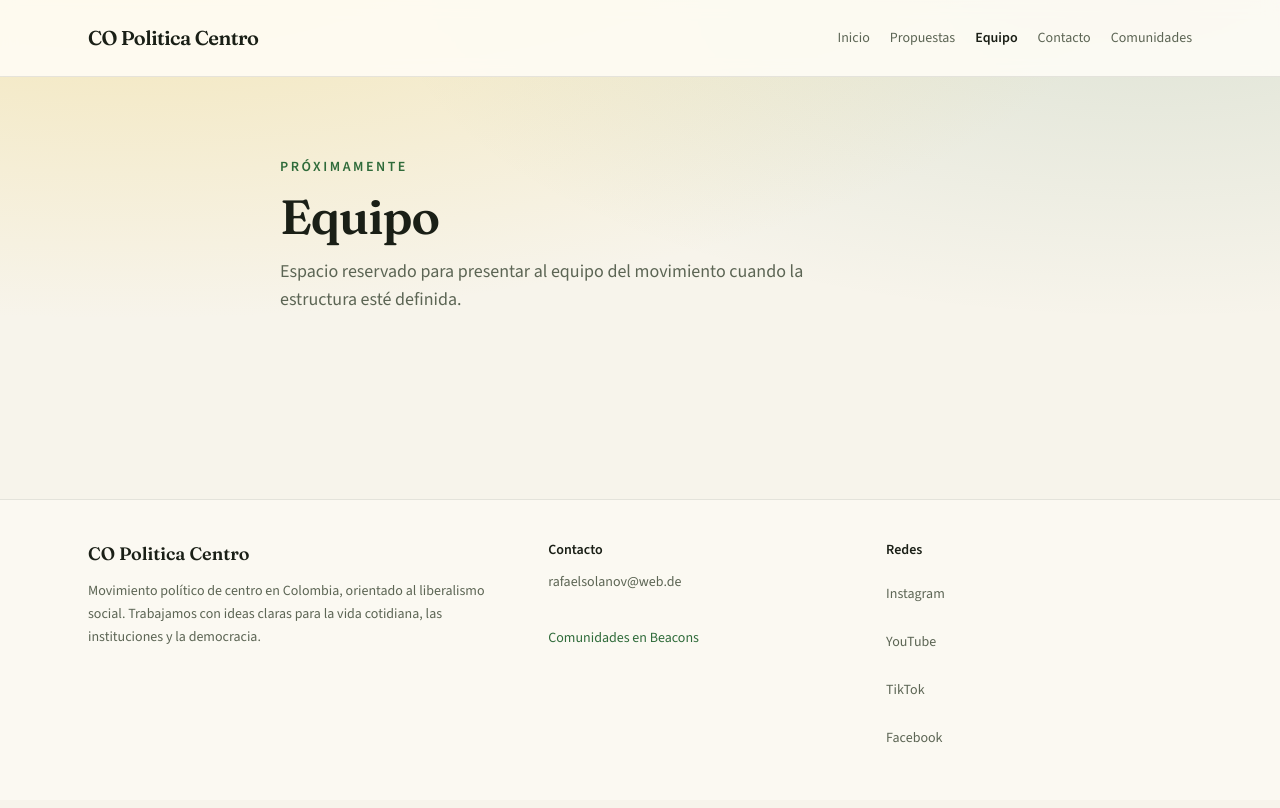
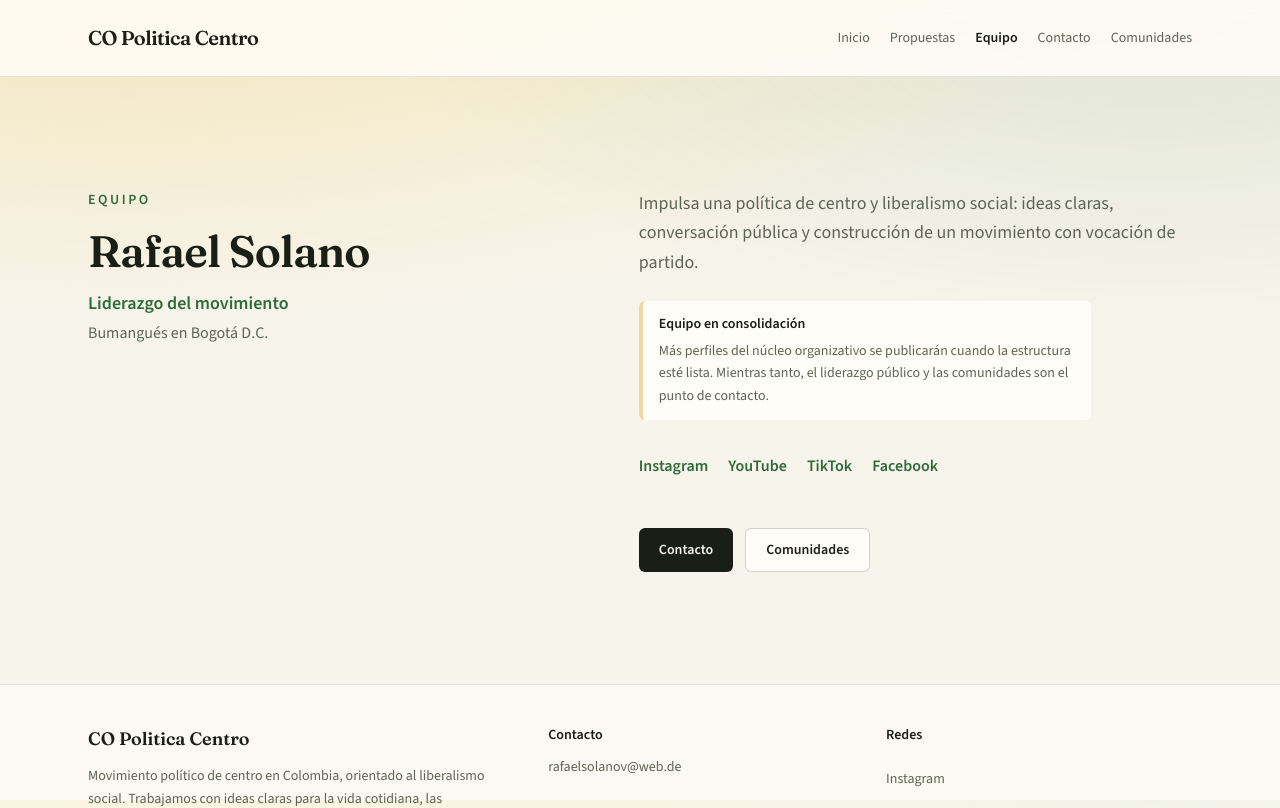
Before and after one commit to CO-Politica-Centro/web-portal, a Next.js app: page /equipo in a window 1280 px wide. Shown: the top 808 px of the page. Built offline with nearby package versions, Linux system fonts and the light colour scheme; no server answers.

Commit message:
feat(pages): real propuestas equipo and contacto content

```diff
--- a/src/app/contacto/page.tsx
+++ b/src/app/contacto/page.tsx
@@ -1,15 +1,84 @@
 import type { Metadata } from "next";
-import { ComingSoon } from "@/components/coming-soon";
+import Link from "next/link";
+import { site } from "@/content/site";
 
 export const metadata: Metadata = {
   title: "Contacto",
+  description:
+    "Contacto de prensa y participación de CO Politica Centro: email, Beacons y redes.",
 };
 
 export default function ContactoPage() {
   return (
-    <ComingSoon
-      title="Contacto"
-      description="Mientras armamos el formulario, escribe a rafaelsolanov@web.de para publicidad y prensa."
-    />
+    <div className="section-space">
+      <div className="container-page max-w-3xl">
+        <p className="eyebrow">Contacto</p>
+        <h1 className="section-title mt-4">Hablemos</h1>
+        <p className="text-muted mt-4 text-lg leading-relaxed">
+          Para publicidad, prensa o alianzas escribe al correo oficial. Para
+          sumarte a comunidades y canales del movimiento, usa Beacons.
+        </p>
+
+        <dl className="mt-12 space-y-8">
+          <div>
+            <dt className="font-semibold">Publicidad y prensa</dt>
+            <dd className="mt-2">
+              <a
+                className="text-brand-green inline-flex min-h-11 items-center text-lg font-semibold underline-offset-4 hover:underline"
+                href={`mailto:${site.urls.email}`}
+              >
+                {site.urls.email}
+              </a>
+            </dd>
+          </div>
+          <div>
+            <dt className="font-semibold">Comunidades</dt>
+            <dd className="text-muted mt-2 leading-relaxed">
+              Directorio oficial de grupos y redes:
+            </dd>
+            <dd className="mt-2">
+              <a
+                className="btn-primary"
+                href={site.urls.beacons}
+                target="_blank"
+                rel="noopener noreferrer"
+              >
+                Abrir Beacons
+              </a>
+            </dd>
+          </div>
+          <div>
+            <dt className="font-semibold">Redes de Rafael Solano</dt>
+            <dd className="mt-3">
+              <ul className="flex flex-wrap gap-x-5 gap-y-2">
+                {site.leadership.links.map((link) => (
+                  <li key={link.href}>
+                    <a
+                      href={link.href}
+                      target="_blank"
+                      rel="noopener noreferrer"
+                      className="text-brand-green inline-flex min-h-11 items-center font-semibold underline-offset-4 hover:underline"
+                    >
+                      {link.label}
+                    </a>
+                  </li>
+                ))}
+              </ul>
+            </dd>
+          </div>
+        </dl>
+
+        <p className="text-muted mt-12 text-sm leading-relaxed" role="note">
+          {site.disclaimer}
+        </p>
+
+        <Link
+          href="/"
+          className="text-foreground mt-8 inline-flex min-h-11 items-center font-semibold underline-offset-4 hover:underline"
+        >
+          Volver al inicio
+        </Link>
+      </div>
+    </div>
   );
 }
--- a/src/app/equipo/page.tsx
+++ b/src/app/equipo/page.tsx
@@ -1,15 +1,72 @@
 import type { Metadata } from "next";
-import { ComingSoon } from "@/components/coming-soon";
+import Link from "next/link";
+import { site } from "@/content/site";
 
 export const metadata: Metadata = {
   title: "Equipo",
+  description:
+    "Liderazgo de CO Politica Centro: Rafael Solano y un equipo en consolidación.",
 };
 
 export default function EquipoPage() {
+  const { leadership } = site;
+
   return (
-    <ComingSoon
-      title="Equipo"
-      description="Espacio reservado para presentar al equipo del movimiento cuando la estructura esté definida."
-    />
+    <div className="section-space">
+      <div className="container-page grid gap-12 lg:grid-cols-[1fr_1.1fr]">
+        <div>
+          <p className="eyebrow">Equipo</p>
+          <h1 className="section-title mt-4">{leadership.name}</h1>
+          <p className="text-brand-green mt-3 text-lg font-semibold">
+            {leadership.role}
+          </p>
+          <p className="text-muted mt-1">{leadership.location}</p>
+        </div>
+
+        <div className="space-y-6">
+          <p className="text-muted max-w-prose text-lg leading-relaxed">
+            {leadership.bio}
+          </p>
+          <aside
+            className="border-accent/40 bg-surface max-w-prose rounded-md border-l-4 px-4 py-3 text-sm leading-relaxed"
+            role="note"
+          >
+            <p className="font-semibold">Equipo en consolidación</p>
+            <p className="text-muted mt-1">
+              Más perfiles del núcleo organizativo se publicarán cuando la
+              estructura esté lista. Mientras tanto, el liderazgo público y las
+              comunidades son el punto de contacto.
+            </p>
+          </aside>
+          <ul className="flex flex-wrap gap-x-5 gap-y-2">
+            {leadership.links.map((link) => (
+              <li key={link.href}>
+                <a
+                  href={link.href}
+                  target="_blank"
+                  rel="noopener noreferrer"
+                  className="text-brand-green inline-flex min-h-11 items-center font-semibold underline-offset-4 hover:underline"
+                >
+                  {link.label}
+                </a>
+              </li>
+            ))}
+          </ul>
+          <div className="flex flex-col gap-3 pt-4 sm:flex-row">
+            <Link href="/contacto" className="btn-primary">
+              Contacto
+            </Link>
+            <a
+              href={site.urls.beacons}
+              target="_blank"
+              rel="noopener noreferrer"
+              className="btn-secondary"
+            >
+              Comunidades
+            </a>
+          </div>
+        </div>
+      </div>
+    </div>
   );
 }
--- a/src/app/propuestas/page.tsx
+++ b/src/app/propuestas/page.tsx
@@ -1,15 +1,79 @@
 import type { Metadata } from "next";
-import { ComingSoon } from "@/components/coming-soon";
+import Link from "next/link";
+import { site } from "@/content/site";
 
 export const metadata: Metadata = {
   title: "Propuestas",
+  description:
+    "Programa por pilares del movimiento CO Politica Centro: economía, seguridad, educación y democracia.",
 };
 
 export default function PropuestasPage() {
   return (
-    <ComingSoon
-      title="Propuestas"
-      description="Aquí publicaremos el programa y las propuestas del movimiento. Esta ruta está lista para contenido."
-    />
+    <div className="section-space">
+      <div className="container-page">
+        <p className="eyebrow">Programa</p>
+        <h1 className="section-title mt-4 max-w-3xl">Propuestas</h1>
+        <p className="text-muted mt-4 max-w-2xl text-lg leading-relaxed">
+          Cuatro ejes para orientar el debate público. Este es un marco
+          provisional del movimiento en consolidación: ideas para discutir,
+          mejorar y convertir en programa.
+        </p>
+
+        <nav aria-label="Índice de pilares" className="mt-10">
+          <ul className="flex flex-wrap gap-3">
+            {site.pillars.map((pillar) => (
+              <li key={pillar.slug}>
+                <a href={`#${pillar.slug}`} className="btn-secondary text-sm">
+                  {pillar.title}
+                </a>
+              </li>
+            ))}
+          </ul>
+        </nav>
+
+        <div className="mt-16 space-y-16">
+          {site.pillars.map((pillar, index) => (
+            <article
+              key={pillar.slug}
+              id={pillar.slug}
+              className="border-foreground/10 scroll-mt-28 border-t pt-10"
+            >
+              <p className="text-muted text-sm font-semibold tracking-wide">
+                Pilar 0{index + 1}
+              </p>
+              <h2 className="font-display mt-3 text-3xl font-semibold">
+                {pillar.title}
+              </h2>
+              <p className="text-muted mt-4 max-w-prose text-lg leading-relaxed">
+                {pillar.body}
+              </p>
+              <ul className="mt-6 space-y-2">
+                {pillar.highlights.map((item) => (
+                  <li
+                    key={item}
+                    className="text-foreground/90 flex gap-3 text-base leading-relaxed"
+                  >
+                    <span className="text-brand-green" aria-hidden="true">
+                      ·
+                    </span>
+                    <span>{item}</span>
+                  </li>
+                ))}
+              </ul>
+            </article>
+          ))}
+        </div>
+
+        <div className="mt-16 flex flex-col gap-3 sm:flex-row">
+          <Link href="/contacto" className="btn-primary">
+            Hablar con el movimiento
+          </Link>
+          <Link href="/" className="btn-secondary">
+            Volver al inicio
+          </Link>
+        </div>
+      </div>
+    </div>
   );
 }
--- a/src/components/coming-soon.tsx
+++ /dev/null
@@ -1,18 +0,0 @@
-type ComingSoonProps = {
-  title: string;
-  description: string;
-};
-
-export function ComingSoon({ title, description }: ComingSoonProps) {
-  return (
-    <div className="mx-auto max-w-3xl px-6 py-20">
-      <p className="text-brand-green text-sm font-semibold tracking-[0.18em] uppercase">
-        Próximamente
-      </p>
-      <h1 className="mt-4 text-4xl font-semibold tracking-tight sm:text-5xl">
-        {title}
-      </h1>
-      <p className="text-muted mt-4 max-w-xl text-lg">{description}</p>
-    </div>
-  );
-}
```
